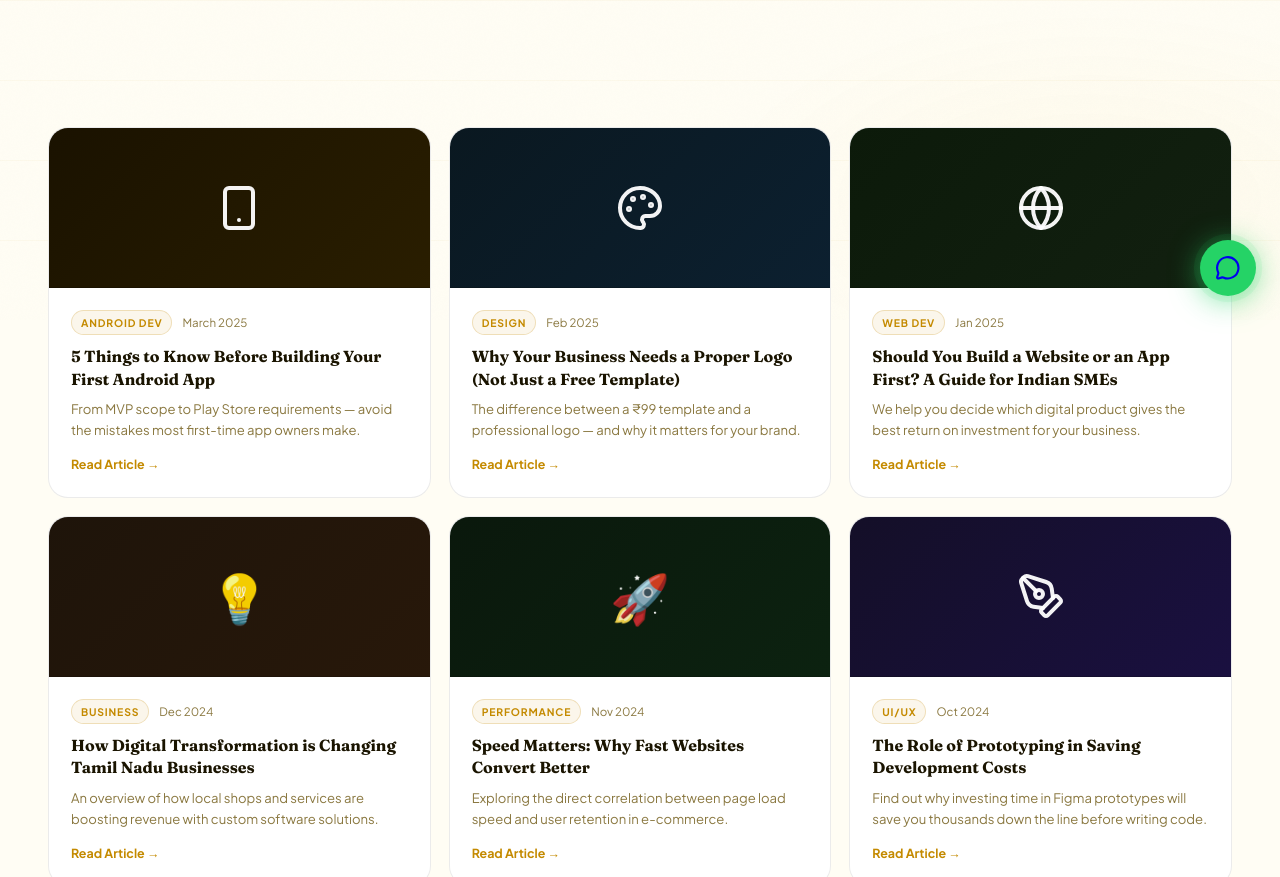
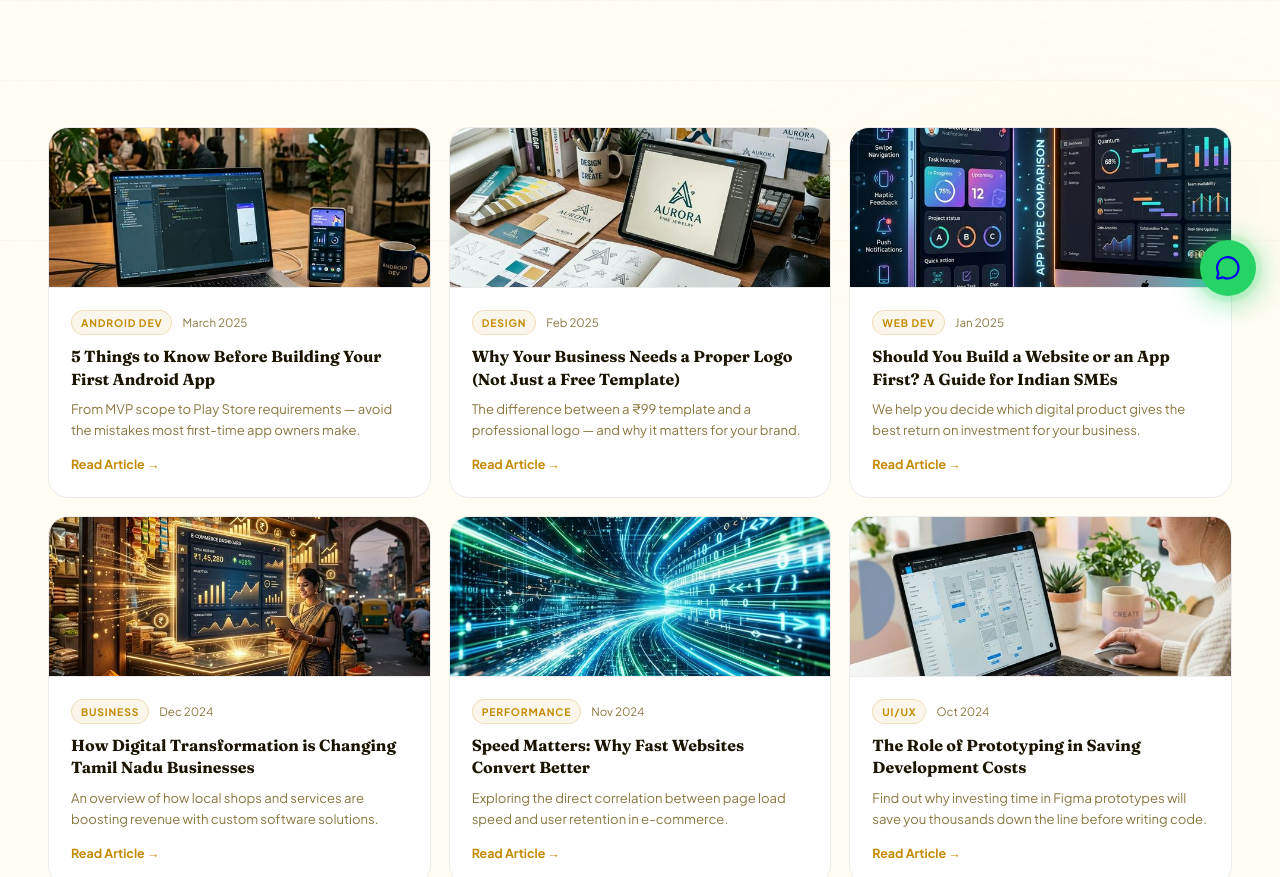
Before and after one commit to vpdroidapps/vpdroidapps.github.io, a plain HTML site: page blog.html in a window 1280 px wide. Shown: the part 480-1357 px from the top of the page. Drawn offline with nearby package versions, Linux system fonts and the light colour scheme.

Commit message:
images changes

```diff
--- a/blog.html
+++ b/blog.html
@@ -107,7 +107,7 @@
       <div class="wrap">
         <div class="blog-grid">
           <a href="blog-single-1.html" class="blog-card reveal d1">
-            <div class="blog-thumb" style="background:linear-gradient(135deg,#1a1200,#2a1e00)"><i data-lucide="smartphone"></i></div>
+            <div class="blog-thumb"><img src="assets/images/blog_android.png" alt="Blog thumbnail" style="width:100%; height:100%; object-fit:cover;"></div>
             <div class="blog-body">
               <div class="blog-meta"><span class="blog-cat">Android Dev</span><span class="blog-date">March 2025</span>
               </div>
@@ -117,7 +117,7 @@
             </div>
           </a>
           <a href="blog-single-2.html" class="blog-card reveal d2">
-            <div class="blog-thumb" style="background:linear-gradient(135deg,#0a1820,#0c2030)"><i data-lucide="palette"></i></div>
+            <div class="blog-thumb"><img src="assets/images/blog_logo.png" alt="Blog thumbnail" style="width:100%; height:100%; object-fit:cover;"></div>
             <div class="blog-body">
               <div class="blog-meta"><span class="blog-cat">Design</span><span class="blog-date">Feb 2025</span></div>
               <h3>Why Your Business Needs a Proper Logo (Not Just a Free Template)</h3>
@@ -126,7 +126,7 @@
             </div>
           </a>
           <a href="blog-single-3.html" class="blog-card reveal d3">
-            <div class="blog-thumb" style="background:linear-gradient(135deg,#0c1a0a,#122010)"><i data-lucide="globe"></i></div>
+            <div class="blog-thumb"><img src="assets/images/blog_web_app.png" alt="Blog thumbnail" style="width:100%; height:100%; object-fit:cover;"></div>
             <div class="blog-body">
               <div class="blog-meta"><span class="blog-cat">Web Dev</span><span class="blog-date">Jan 2025</span></div>
               <h3>Should You Build a Website or an App First? A Guide for Indian SMEs</h3>
@@ -136,7 +136,7 @@
           </a>
 
           <a href="blog-single-4.html" class="blog-card reveal d1">
-            <div class="blog-thumb" style="background:linear-gradient(135deg,#1e140a,#28180a)">💡</div>
+            <div class="blog-thumb"><img src="assets/images/blog_digital_tn.png" alt="Blog thumbnail" style="width:100%; height:100%; object-fit:cover;"></div>
             <div class="blog-body">
               <div class="blog-meta"><span class="blog-cat">Business</span><span class="blog-date">Dec 2024</span></div>
               <h3>How Digital Transformation is Changing Tamil Nadu Businesses</h3>
@@ -145,7 +145,7 @@
             </div>
           </a>
           <a href="blog-single-5.html" class="blog-card reveal d2">
-            <div class="blog-thumb" style="background:linear-gradient(135deg,#0a180c,#0c2210)">🚀</div>
+            <div class="blog-thumb"><img src="assets/images/blog_speed.png" alt="Blog thumbnail" style="width:100%; height:100%; object-fit:cover;"></div>
             <div class="blog-body">
               <div class="blog-meta"><span class="blog-cat">Performance</span><span class="blog-date">Nov 2024</span></div>
               <h3>Speed Matters: Why Fast Websites Convert Better</h3>
@@ -154,7 +154,7 @@
             </div>
           </a>
           <a href="blog-single-6.html" class="blog-card reveal d3">
-            <div class="blog-thumb" style="background:linear-gradient(135deg,#140f28,#1a1040)"><i data-lucide="pen-tool"></i></div>
+            <div class="blog-thumb"><img src="assets/images/blog_prototype.png" alt="Blog thumbnail" style="width:100%; height:100%; object-fit:cover;"></div>
             <div class="blog-body">
               <div class="blog-meta"><span class="blog-cat">UI/UX</span><span class="blog-date">Oct 2024</span></div>
               <h3>The Role of Prototyping in Saving Development Costs</h3>
```
Also changed, not shown: index.html (+3 -3 lines).
